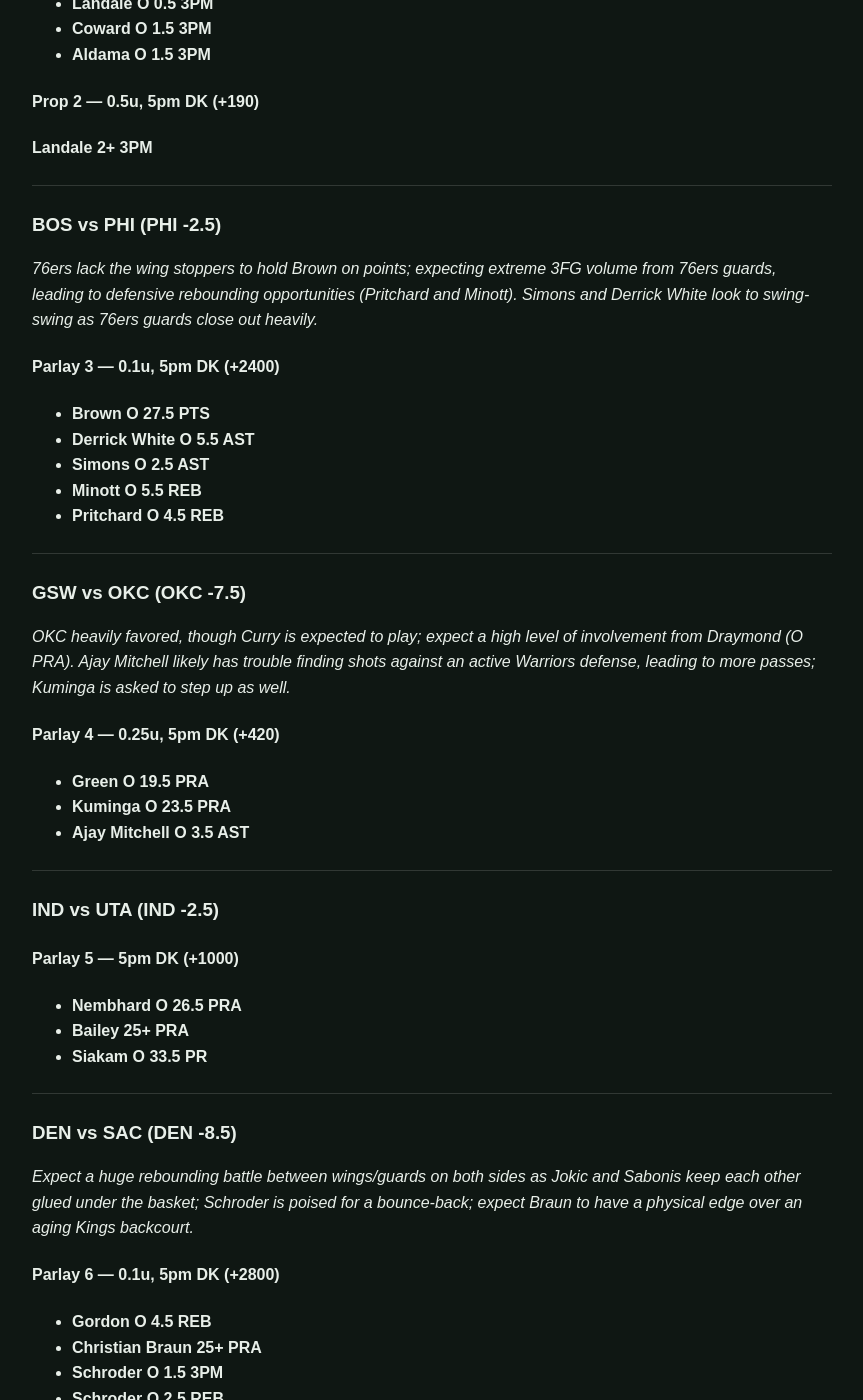
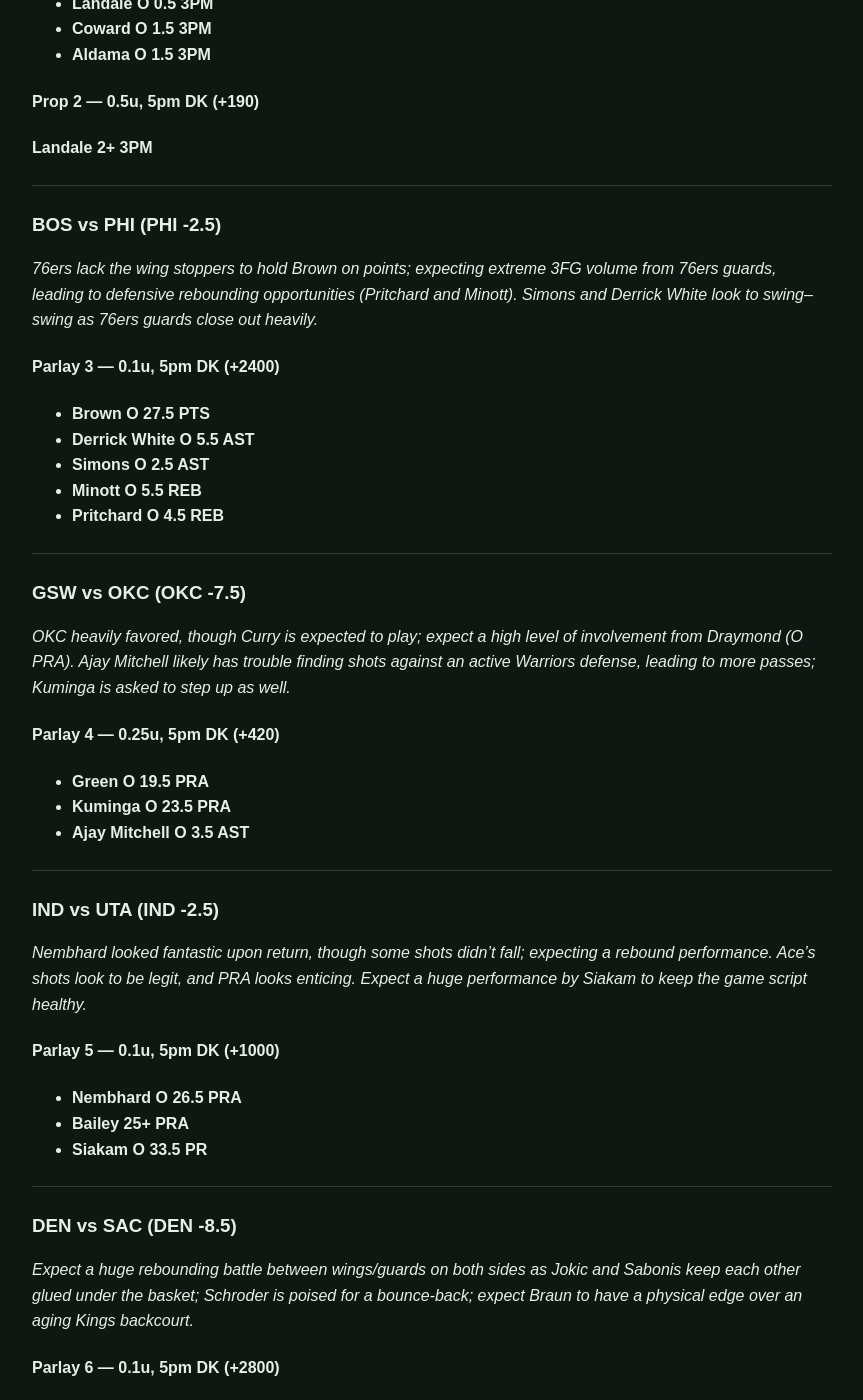
Before and after one commit to tokenibets/tokenibets.github.io, a Jekyll site: the page built from _posts/predictions/2025-11-11-predictions.md, in a window 1280 px wide and 1400 px high, scrolled down 849 px. Shown: the whole window, without its empty margins (208-1071 px from the left). Built offline with Jekyll 4.4.1, drawn with Linux system fonts in a browser that asks for light colours.

Commit message:
Update 2025-11-11-predictions.md

```diff
--- a/_posts/predictions/2025-11-11-predictions.md
+++ b/_posts/predictions/2025-11-11-predictions.md
@@ -43,7 +43,7 @@ categories: [predictions]
 
 ### BOS vs PHI (PHI -2.5)
 
-*76ers lack the wing stoppers to hold Brown on points; expecting extreme 3FG volume from 76ers guards, leading to defensive rebounding opportunities (Pritchard and Minott). Simons and Derrick White look to swing-swing as 76ers guards close out heavily.*
+*76ers lack the wing stoppers to hold Brown on points; expecting extreme 3FG volume from 76ers guards, leading to defensive rebounding opportunities (Pritchard and Minott). Simons and Derrick White look to swing–swing as 76ers guards close out heavily.*
 
 #### Parlay 3 — 0.1u, 5pm DK (+2400)
 
@@ -69,7 +69,9 @@ categories: [predictions]
 
 ### IND vs UTA (IND -2.5)
 
-#### Parlay 5 — 5pm DK (+1000)
+*Nembhard looked fantastic upon return, though some shots didn’t fall; expecting a rebound performance. Ace’s shots look to be legit, and PRA looks enticing. Expect a huge performance by Siakam to keep the game script healthy.*
+
+#### Parlay 5 — **0.1u**, 5pm DK (+1000)
 
 * **Nembhard O 26.5 PRA**
 * **Bailey 25+ PRA**
```
